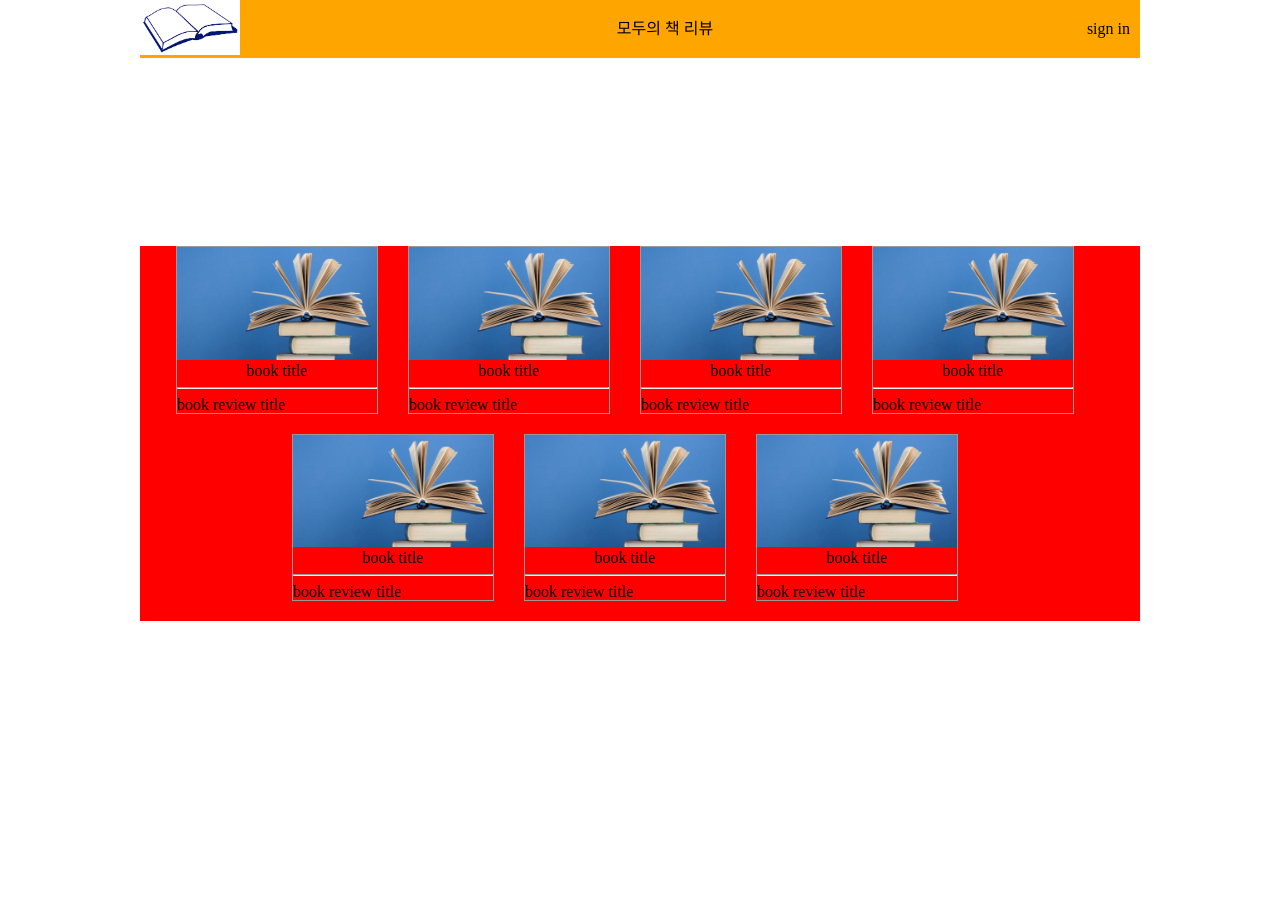
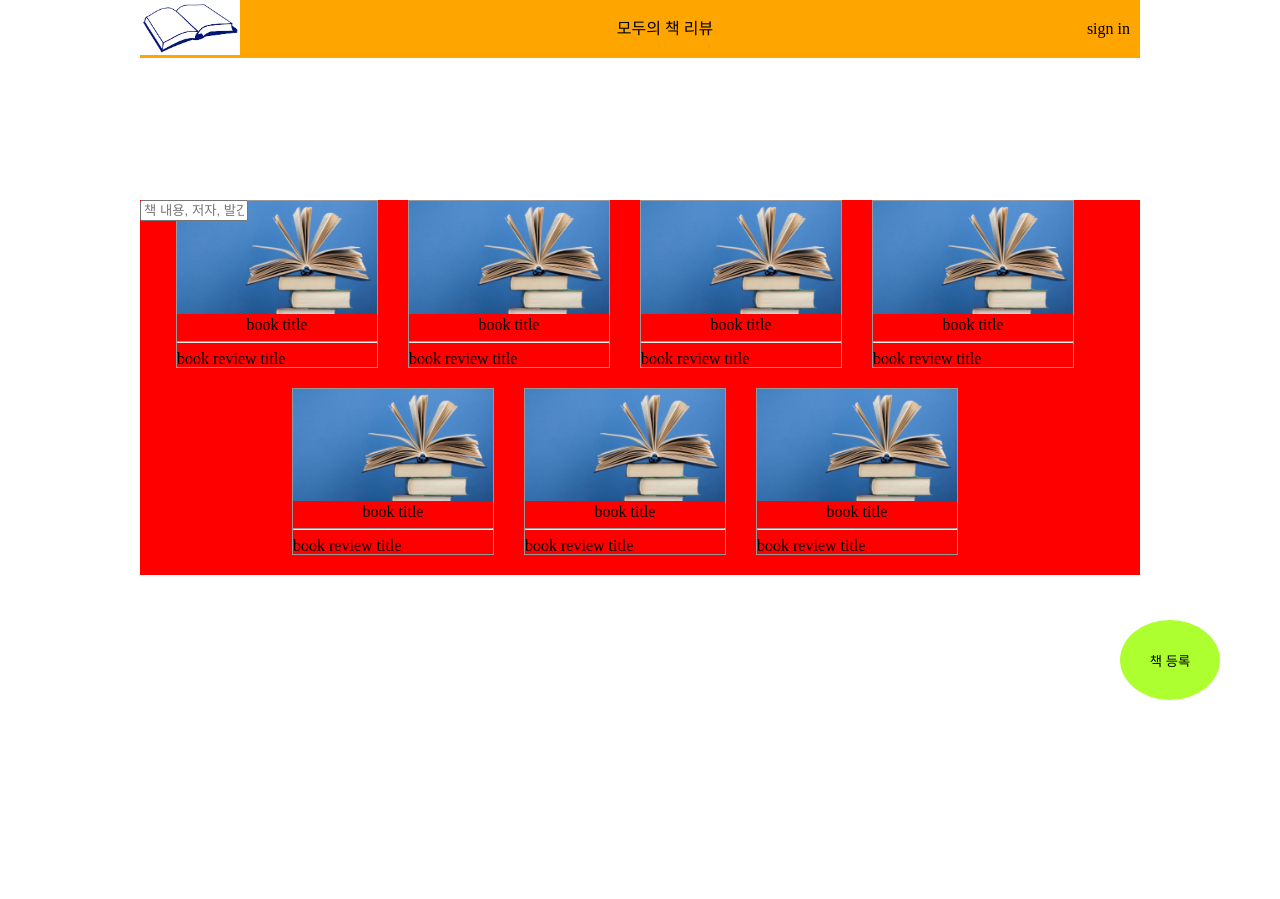
Before and after one commit to O-h-y-o/mini-project, a Python web app: template templates/index.html in a window 1280 px wide. Shown: the top 899 px of the page. Before the commit the page ends 621 px from the top, so only its background shows below. Run offline with Jinja, Linux system fonts and the light colour scheme; the template is opened without the code that fills it, so the values that code supplies are empty; some libraries are stand-ins or nearby versions.

Commit message:
css+html

```diff
--- a/static/css/main.css
+++ b/static/css/main.css
@@ -60,14 +60,15 @@ a {
     margin: auto;
 }
 
-.review {
-
+.review > input {
+    width: 100px;
+    position: fixed;
 }
 
-.
 
-.review_button {
-    width: 100%;
+
+.review .review_button {
+    width: 100px;
     max-width: 100px;
     height: 80px;
     position: fixed;
--- a/templates/index.html
+++ b/templates/index.html
@@ -48,8 +48,9 @@
     <div class="review">
         <input type="text" placeholder="책 제목을 입력해주세요." id="reviewTitle"/>
         <input type="text" placeholder="책 내용, 저자, 발간일을 입력해주세요." id="reviewMemo"/>
+        <button class="review_button" href="javascript:void(0)">책 등록</button>
     </div>
-    <button class="review_button" href="javascript:void(0)">책 등록</button>
+
 
 
     <div class="book-review">
```
